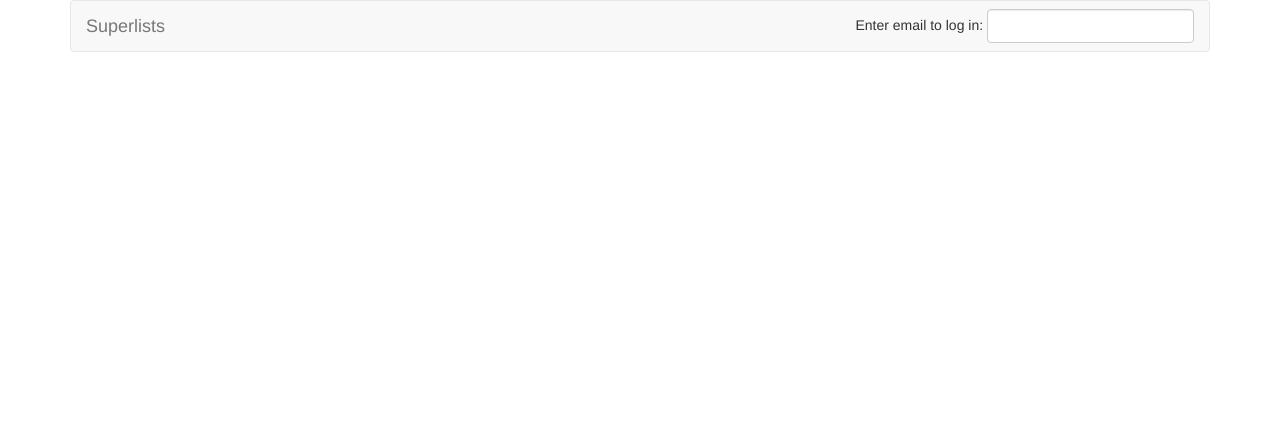
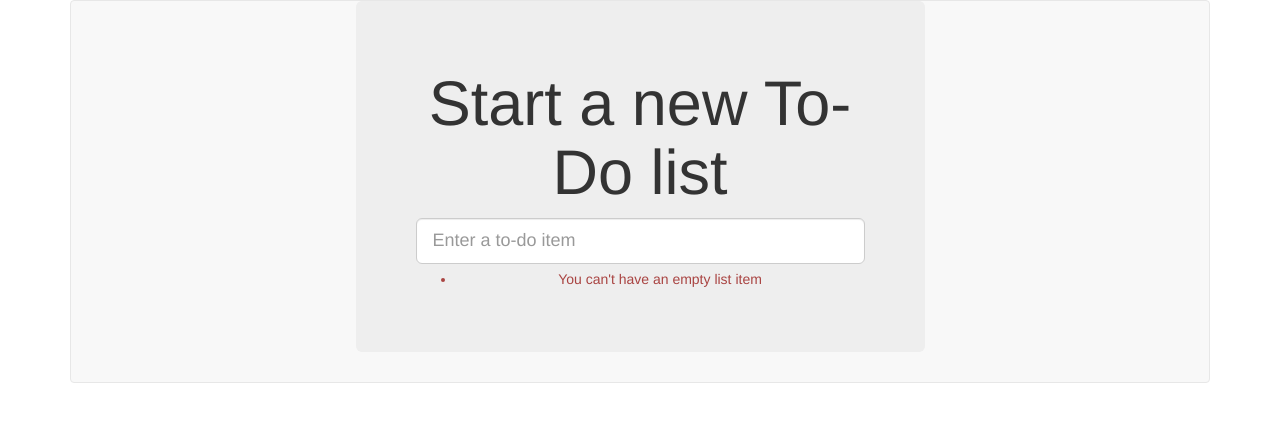
Before and after one commit to fb0801/TDD, a Django app: page /lists/new in a window 1280 px wide. Shown: the top 422 px of the page. Run offline with Django 4.2, Linux system fonts and the light colour scheme; some libraries are stand-ins or nearby versions.

Commit message:
Another Pass, Outside-In

```diff
--- a/myworld/lists/templates/base.html
+++ b/myworld/lists/templates/base.html
@@ -13,24 +13,24 @@
 
       <nav class="navbar navbar-default" role="navigation">
         <div class="container-fluid">
-          <a class="navbar-brand" href="/">Superlists</a>
-          {% if user.email %}
-          <ul class="nav navbar-nav navbar-left">
-            <li><a href="{% url 'my_lists' user.email %}">My lists</a></li>
-          </ul>
-    <ul class="nav navbar-nav navbar-right">
-      <li class="navbar-text">Logged in as {{ user.email }}</li>
-      <li><a href="{% url 'logout' %}">Log out</a></li>
-    </ul>
-          {% else %}
-            <form class="navbar-form navbar-right"
-                  method="POST"
-                  action="{% url 'send_login_email' %}">
-              <span>Enter email to log in:</span>
-              <input class="form-control" name="email" type="text" />
+          <div class="row">
+            <div class="col-md-6 col-md-offset-3 jumbotron">
+              <div class="text-center">
+                <h1>{% block header_text %}{% endblock %}</h1>
+                {% block list_form %}
+                  <form method="POST" action="{% block form_action %}{% endblock %}">
+                    {{ form.text }}
                     {% csrf_token %}
+                    {% if form.errors %}
+                      <div class="form-group has-error">
+                        <div class="help-block">{{ form.text.errors }}</div>
+                      </div>
+                    {% endif %}
                   </form>
-          {% endif %}
+                {% endblock %}
+              </div>
+            </div>
+          </div>
         </div>
       </nav>
 
@@ -54,7 +54,16 @@
         {% endblock %}
       </div>
     </div>
+
+    <div class="row">
+      <div class="col-md-6 col-md-offset-3">
+        {% block extra_content %}
+        {% endblock %}
       </div>
+    </div>
+
+  </div>
+  <script src="/static/jquery-3.1.1.min.js"></script>
 
     <script>
 
```
Also changed, not shown: myworld/lists/templates/my_lists.html (+11 -0 lines). Lines whose indentation alone changed are shown as unchanged.
